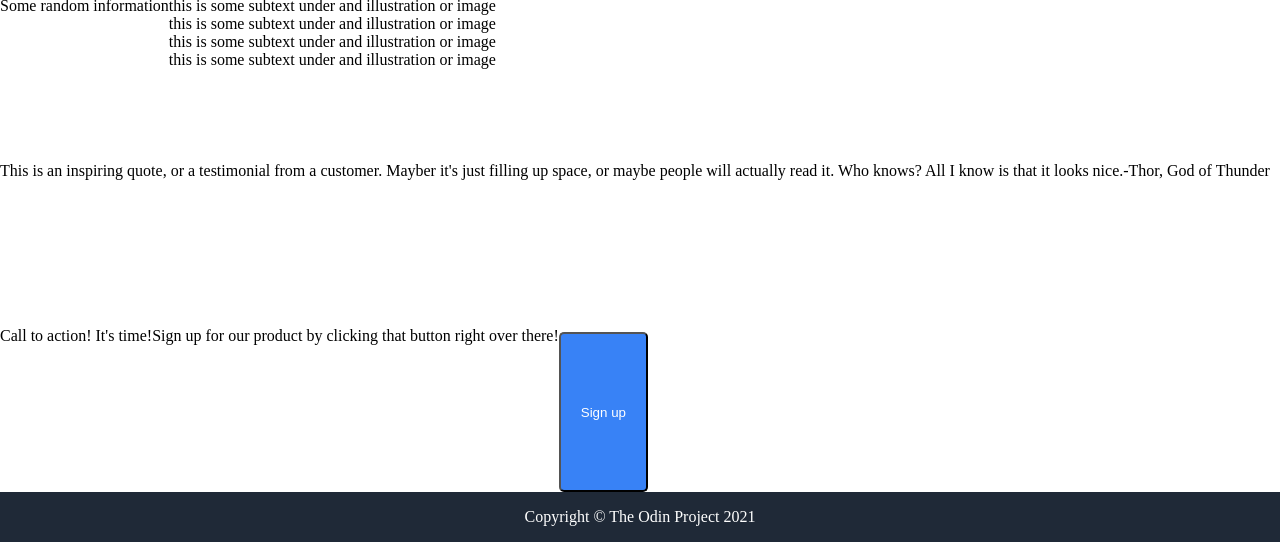
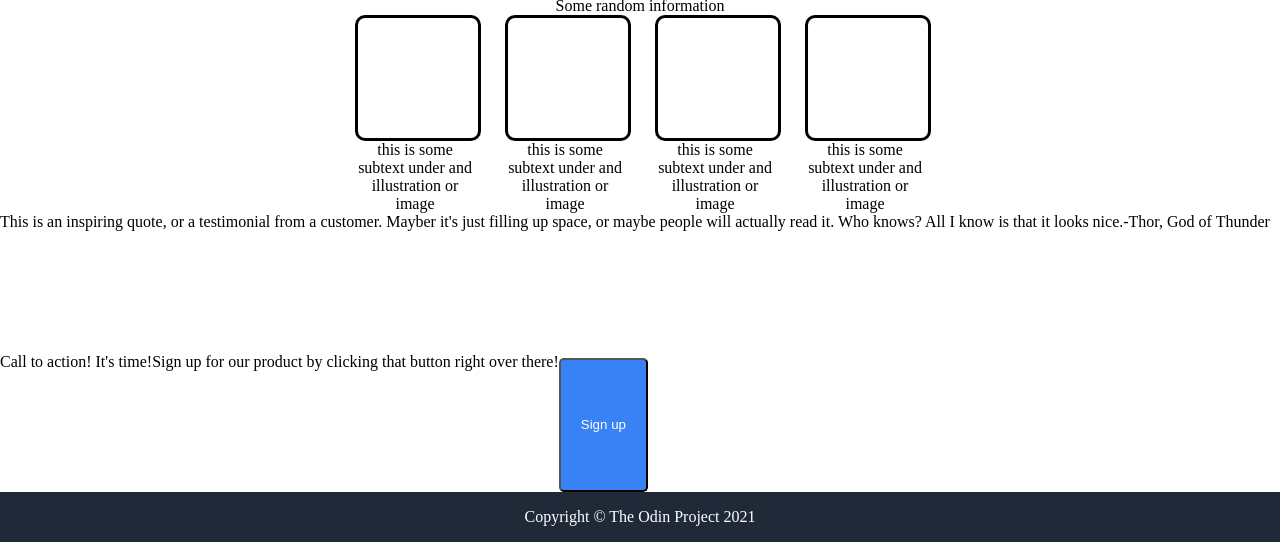
Before and after one commit to RapidCow1/Landing-Page, a plain HTML site: page index.html in a window 1280 px wide. Shown: the part 258-800 px from the top of the page. Drawn offline with Linux system fonts and the light colour scheme.

Commit message:
Position and format section 2 content
- Through flex, position all content to center of page
- Set maximum-width to 120px as an estimate to match outcome
- Add 30px gap between each image to space out images

```diff
--- a/style.css
+++ b/style.css
@@ -60,6 +60,26 @@ body {
 .sec-2 {
     display: flex;
     flex: 1;
+    flex-direction: column;
+    align-items: center;
+    justify-content: center;
+}
+
+.img-container {
+    display: flex;
+    gap: 30px;
+}
+
+.info {
+    max-width: 120px;
+    text-align: center;
+}
+
+.imgbox {
+    width: 120px;
+    height: 120px;
+    border-style: solid;
+    border-radius: 10px;
 }
 
 .sec-3 {
```
